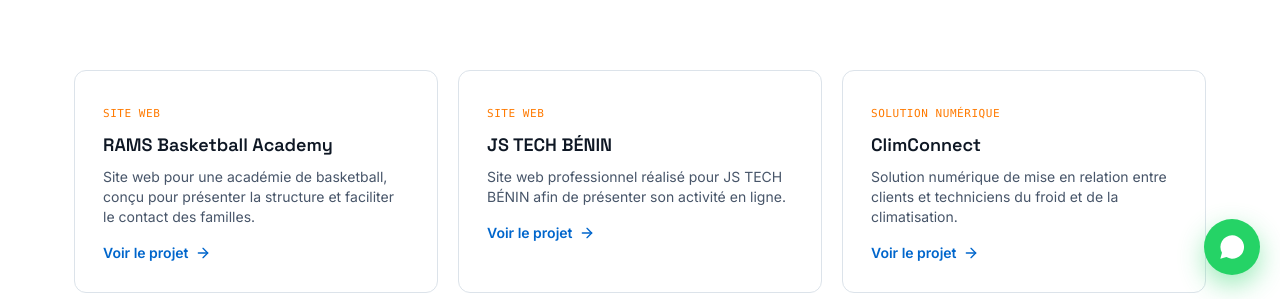
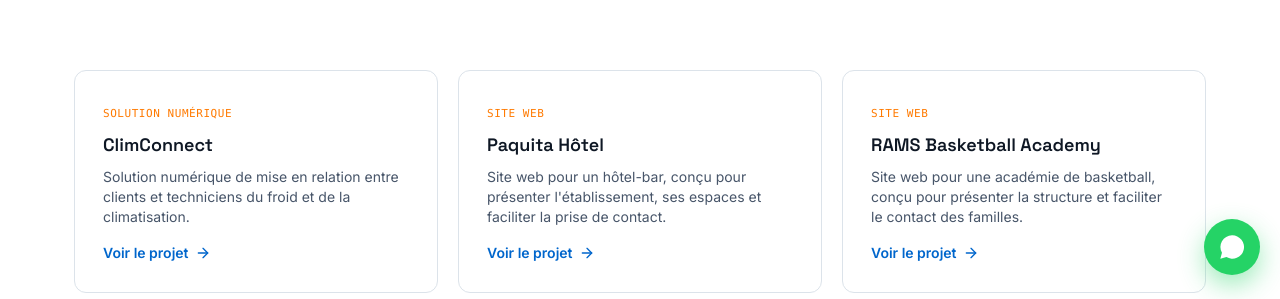
Before and after one commit to Sidoine18/konfortechb-nin, a Next.js app: page /realisations in a window 1280 px wide. Shown: the part 501-800 px from the top of the page. Built offline with nearby package versions, Linux system fonts and the light colour scheme; no server answers.

Commit message:
Add image and gallery fields to realizations

```diff
--- a/data/realizations.ts
+++ b/data/realizations.ts
@@ -1,15 +1,3 @@
-/**
- * RÉALISATIONS / PROJETS — source unique de vérité.
- *
- * ▶ POUR AJOUTER UNE RÉALISATION : ajoutez un objet ci-dessous, déposez les
- *   images dans public/gallery/realizations/, et la page /realisations/[slug]
- *   ainsi que son SEO et son entrée au sitemap sont générés automatiquement.
- *
- * ⚠️ RÈGLE ABSOLUE : ne jamais inventer de résultat chiffré, de nombre
- *   d'utilisateurs, de chiffre d'affaires ou de témoignage. Le champ
- *   `results` reste vide tant qu'aucune donnée vérifiable n'est fournie.
- */
-
 export type Realization = {
   slug: string;
   title: string;
@@ -29,13 +17,102 @@
   /** Résultats UNIQUEMENT s'ils sont vérifiables. Vide sinon. */
   results?: string[];
   externalUrl?: string;
+  /** Image de couverture (chemin public). */
   image?: string;
+  /** Texte alternatif de l'image de couverture (SEO + accessibilité). */
+  imageAlt?: string;
+  /** Images de la galerie (chemins publics). */
   gallery?: string[];
+  /** Textes alternatifs de la galerie — MÊME ORDRE que `gallery`. */
+  galleryAlts?: string[];
   featured?: boolean;
   relatedServices: string[];
 };
 
+/**
+ * Dossier des visuels : public/gallery/realizations/
+ * Convention de nommage (SEO) : {projet}-{sujet}-{detail}.jpg
+ * → minuscules, sans accents, mots séparés par des tirets.
+ * Si tu utilises .webp ou .png, change simplement l'extension ci-dessous.
+ */
+const g = (file: string) => `/gallery/realizations/${file}`;
+
 export const realizations: Realization[] = [
+  {
+    slug: 'climconnect',
+    title: 'ClimConnect',
+    category: 'Solution numérique',
+    excerpt:
+      "Solution numérique de mise en relation entre clients et techniciens du froid et de la climatisation.",
+    seoTitle: 'ClimConnect — Solution numérique',
+    seoDescription:
+      "ClimConnect, solution numérique développée par KONFORTECH BÉNIN pour mettre en relation les clients et les techniciens du froid et de la climatisation.",
+    context:
+      "Trouver un technicien du froid disponible et compétent repose encore largement sur le bouche-à-oreille, ce qui rallonge les délais d'intervention pour les clients et complique la prospection pour les techniciens.",
+    problem:
+      "Aucun point de rencontre structuré entre les personnes ayant besoin d'une intervention en climatisation et les techniciens capables de la réaliser.",
+    solution:
+      "ClimConnect est conçu comme une plateforme de mise en relation entre clients et techniciens du froid et de la climatisation, pensée pour simplifier la prise de contact et la demande d'intervention.",
+    features: [
+      'Mise en relation clients / techniciens du froid et de la climatisation',
+      "Demande d'intervention structurée",
+    ],
+    image: g('climconnect-plateforme-mise-en-relation-accueil.jpg'),
+    imageAlt:
+      "Écran d'accueil de ClimConnect, plateforme de mise en relation entre clients et techniciens du froid et de la climatisation",
+    gallery: [
+      g('climconnect-plateforme-demande-intervention-climatisation.jpg'),
+      g('climconnect-plateforme-liste-techniciens-froid.jpg'),
+      g('climconnect-plateforme-version-mobile.jpg'),
+    ],
+    galleryAlts: [
+      "Formulaire de demande d'intervention en climatisation sur ClimConnect",
+      'Liste des techniciens du froid et de la climatisation sur ClimConnect',
+      'Affichage mobile de la plateforme ClimConnect',
+    ],
+    featured: true,
+    relatedServices: ['developpement-web', 'application-web', 'froid-climatisation'],
+  },
+  {
+    slug: 'paquita-hotel',
+    title: 'Paquita Hôtel',
+    category: 'Site web',
+    excerpt:
+      "Site web pour un hôtel-bar, conçu pour présenter l'établissement, ses espaces et faciliter la prise de contact.",
+    seoTitle: 'Paquita Hôtel — Réalisation',
+    seoDescription:
+      "Découvrez le site web réalisé par KONFORTECH BÉNIN pour Paquita Hôtel : présentation de l'hôtel, de ses espaces et accès rapide aux informations utiles.",
+    context:
+      "Paquita Hôtel souhaitait une présence en ligne claire pour présenter son établissement et permettre aux visiteurs de trouver facilement les informations utiles.",
+    problem:
+      "Sans site officiel, l'hôtel avait peu de moyens de présenter ses espaces et ses informations pratiques de façon centralisée.",
+    solution:
+      "Nous avons conçu et développé un site présentant l'hôtel et ses espaces, avec une navigation simple et un accès rapide aux moyens de contact.",
+    features: [
+      "Présentation de l'hôtel et de ses espaces",
+      'Navigation claire sur mobile et ordinateur',
+      'Accès aux moyens de contact',
+    ],
+    externalUrl: 'https://paquita-hotel-bar.vercel.app',
+    image: g('paquita-hotel-site-web-page-accueil.jpg'),
+    imageAlt: "Page d'accueil du site web de Paquita Hôtel, réalisé par KONFORTECH BÉNIN",
+    gallery: [
+      g('paquita-hotel-site-web-presentation-hotel.jpg'),
+      g('paquita-hotel-site-web-chambres.jpg'),
+      g('paquita-hotel-site-web-bar-restaurant.jpg'),
+      g('paquita-hotel-site-web-contact-reservation.jpg'),
+      g('paquita-hotel-site-web-version-mobile.jpg'),
+    ],
+    galleryAlts: [
+      "Page de présentation de l'hôtel sur le site de Paquita Hôtel",
+      'Présentation des chambres sur le site de Paquita Hôtel',
+      "Espace bar de l'hôtel présenté sur le site de Paquita Hôtel",
+      'Page de contact de Paquita Hôtel',
+      'Affichage mobile du site de Paquita Hôtel',
+    ],
+    featured: false,
+    relatedServices: ['developpement-web'],
+  },
   {
     slug: 'rams-basketball-academy',
     title: 'RAMS Basketball Academy',
@@ -58,6 +135,21 @@
       'Affichage adapté aux mobiles',
     ],
     externalUrl: 'https://ramsbasketballacademy.com/',
+    image: g('rams-basketball-academy-site-web-page-accueil.jpg'),
+    imageAlt:
+      "Page d'accueil du site web de RAMS Basketball Academy, réalisé par KONFORTECH BÉNIN",
+    gallery: [
+      g('rams-basketball-academy-site-web-presentation-academie.jpg'),
+      g('rams-basketball-academy-site-web-activites-basketball.jpg'),
+      g('rams-basketball-academy-site-web-contact-familles.jpg'),
+      g('rams-basketball-academy-site-web-version-mobile.jpg'),
+    ],
+    galleryAlts: [
+      "Page de présentation de l'académie sur le site de RAMS Basketball Academy",
+      'Section des activités de basketball sur le site de RAMS Basketball Academy',
+      'Page de contact destinée aux familles sur le site de RAMS Basketball Academy',
+      'Affichage mobile du site de RAMS Basketball Academy',
+    ],
     featured: true,
     relatedServices: ['developpement-web'],
   },
@@ -83,30 +175,63 @@
       'Affichage adapté aux mobiles',
     ],
     externalUrl: 'https://jstechbenin.online/',
+    image: g('js-tech-benin-site-web-page-accueil.jpg'),
+    imageAlt: "Page d'accueil du site web de JS TECH BÉNIN, réalisé par KONFORTECH BÉNIN",
+    gallery: [
+      g('js-tech-benin-site-web-presentation-entreprise.jpg'),
+      g('js-tech-benin-site-web-services-activite.jpg'),
+      g('js-tech-benin-site-web-contact.jpg'),
+      g('js-tech-benin-site-web-version-mobile.jpg'),
+    ],
+    galleryAlts: [
+      "Page de présentation de l'entreprise sur le site de JS TECH BÉNIN",
+      "Section des services et de l'activité sur le site de JS TECH BÉNIN",
+      'Page de contact du site de JS TECH BÉNIN',
+      'Affichage mobile du site de JS TECH BÉNIN',
+    ],
     featured: true,
     relatedServices: ['developpement-web'],
   },
   {
-    slug: 'climconnect',
-    title: 'ClimConnect',
-    category: 'Solution numérique',
+    slug: 'le-sky-bar-restaurant',
+    title: 'Le Sky Bar Restaurant',
+    category: 'Site web',
     excerpt:
-      "Solution numérique de mise en relation entre clients et techniciens du froid et de la climatisation.",
-    seoTitle: 'ClimConnect — Solution numérique',
+      'Site web pour un restaurant-bar, conçu pour présenter l’établissement et faciliter le contact des clients.',
+    seoTitle: 'Le Sky Bar Restaurant — Réalisation',
     seoDescription:
-      "ClimConnect, solution numérique développée par KONFORTECH BÉNIN pour mettre en relation les clients et les techniciens du froid et de la climatisation.",
+      "Découvrez le site web réalisé par KONFORTECH BÉNIN pour Le Sky Bar Restaurant : présentation de l'établissement et accès rapide aux informations utiles.",
     context:
-      "Trouver un technicien du froid disponible et compétent repose encore largement sur le bouche-à-oreille, ce qui rallonge les délais d'intervention pour les clients et complique la prospection pour les techniciens.",
+      "Le Sky Bar Restaurant souhaitait disposer d'une vitrine en ligne pour présenter son établissement et permettre à ses clients de trouver facilement les informations utiles.",
     problem:
-      "Aucun point de rencontre structuré entre les personnes ayant besoin d'une intervention en climatisation et les techniciens capables de la réaliser.",
+      "Sans site officiel, l'établissement avait peu de moyens de présenter son ambiance et ses informations pratiques de façon claire et centralisée.",
     solution:
-      "ClimConnect est conçu comme une plateforme de mise en relation entre clients et techniciens du froid et de la climatisation, pensée pour simplifier la prise de contact et la demande d'intervention.",
+      "Nous avons conçu et développé un site présentant l'établissement, avec une navigation simple et un accès rapide aux moyens de contact.",
     features: [
-      'Mise en relation clients / techniciens du froid et de la climatisation',
-      "Demande d'intervention structurée",
+      "Présentation de l'établissement",
+      'Navigation claire sur mobile et ordinateur',
+      'Accès aux moyens de contact',
     ],
-    featured: true,
-    relatedServices: ['developpement-web', 'application-web', 'froid-climatisation'],
+    externalUrl: 'https://sky-bar-resto.vercel.app',
+    image: g('le-sky-bar-restaurant-site-web-page-accueil.jpg'),
+    imageAlt:
+      "Page d'accueil du site web du Sky Bar Restaurant, réalisé par KONFORTECH BÉNIN",
+    gallery: [
+      g('le-sky-bar-restaurant-site-web-presentation-etablissement.jpg'),
+      g('le-sky-bar-restaurant-site-web-menu-carte.jpg'),
+      g('le-sky-bar-restaurant-site-web-ambiance-bar.jpg'),
+      g('le-sky-bar-restaurant-site-web-contact-reservation.jpg'),
+      g('le-sky-bar-restaurant-site-web-version-mobile.jpg'),
+    ],
+    galleryAlts: [
+      "Page de présentation de l'établissement sur le site du Sky Bar Restaurant",
+      'Page de la carte du Sky Bar Restaurant',
+      "Ambiance du bar présentée sur le site du Sky Bar Restaurant",
+      'Page de contact du Sky Bar Restaurant',
+      'Affichage mobile du site du Sky Bar Restaurant',
+    ],
+    featured: false,
+    relatedServices: ['developpement-web'],
   },
 ];
 
```
